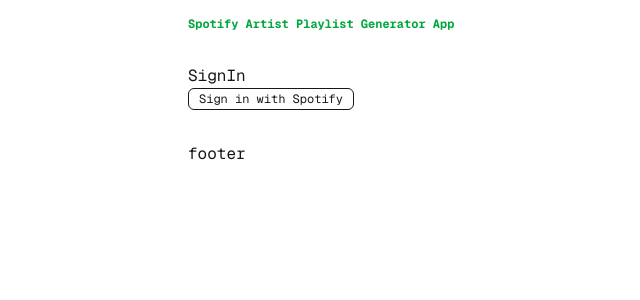
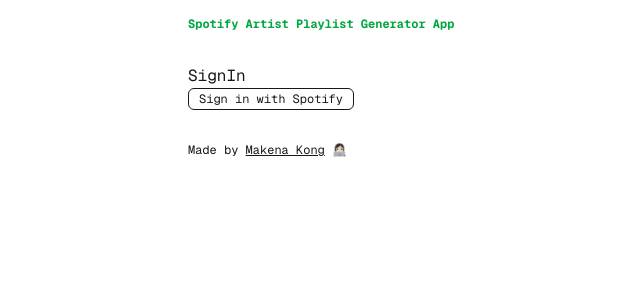
Before and after one commit to kenakingkong/spotify-artists-playlist-generator, a Next.js app: page / in a window 1280 px wide. Shown: the top 300 px of the page, without its empty margins (180-820 px from the left). Built offline with nearby package versions, Linux system fonts and the light colour scheme; no server answers.

Commit message:
added site to footer - references #10

```diff
--- a/components/layout/Footer.tsx
+++ b/components/layout/Footer.tsx
@@ -1,3 +1,17 @@
 export default function Footer() {
-  return <nav>footer</nav>;
+  return (
+    <nav>
+      <p className="text-xs">
+        Made by{" "}
+        <a
+          href="https://makenakong.com"
+          target="_blank"
+          className="underline hover:text-green-600"
+        >
+          Makena Kong
+        </a>{" "}
+        👩🏻‍💻
+      </p>
+    </nav>
+  );
 }
```
